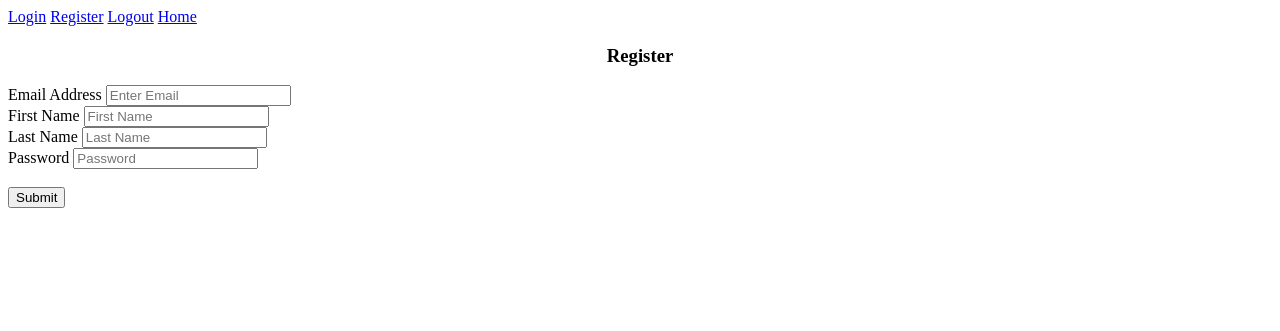
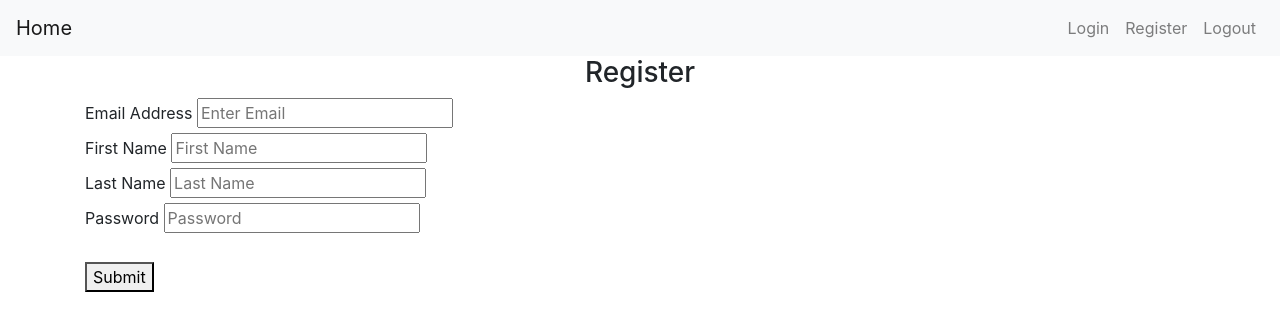
Before and after one commit to sc-grads/Clement_Mathobela, a Flask app: page /signup in a window 1280 px wide. Shown: the top 331 px of the page. Run offline with Flask 2, Linux system fonts and the light colour scheme; some libraries are stand-ins or nearby versions.

Commit message:
updated html files

```diff
--- a/E-commerce-Project/Backend/app.py
+++ b/E-commerce-Project/Backend/app.py
@@ -28,5 +28,18 @@ def signup():
         return 'Success'
     return render_template('sign_up.html')
 
+@app.route('/')
+def home():
+    return render_template('home.html')
+
+# @app.route('/register', methods=['POST'])
+# def register():
+
+@app.route('/login')
+def login():
+    return render_template('login.html')
+
+# @app.route('/register', methods=['POST'])
+
 if __name__ == '__main__':
     app.run(debug=True)
--- a/E-commerce-Project/Backend/templates/base.html
+++ b/E-commerce-Project/Backend/templates/base.html
@@ -1,40 +1,37 @@
 <!DOCTYPE html>
-<html>
+<html lang="en">
   <head>
-	<meta charset="utf-8"/>
-	<meta name="viewport" content="width=device wifth,initial-scale=1"/>
-	<title>{% block title %}Home{% endblock %}</title>
-
-
+    <meta charset="UTF-8">
+    <title>{% block title %}{% endblock %}</title>
+    <!-- Bootstrap CSS -->
+    <link rel="stylesheet" href="https://stackpath.bootstrapcdn.com/bootstrap/4.3.1/css/bootstrap.min.css" integrity="sha384-ggOyR0iXCbMQv3Xipma34MD+dH/1fQ784/j6cY/iJTQUOhcWr7x9JvoRxT2MZw1T" crossorigin="anonymous">
   </head>
   <body>
-	<nav>
-
-		<div class="" id="">
-			<div class="">
-				<a class="" id="login" href="/login">Login</a>
-				<a class="" id="signUp" href="/sign-up">Register</a>
-				<a class="" id="logout" href="/logout">Logout</a>
-				<a class="" id="home" href="/">Home</a>
-
+    <nav class="navbar navbar-expand-lg navbar-light bg-light">
+      <a class="navbar-brand" href="/">Home</a>
+      <button class="navbar-toggler" type="button" data-toggle="collapse" data-target="#navbarNav" aria-controls="navbarNav" aria-expanded="false" aria-label="Toggle navigation">
+        <span class="navbar-toggler-icon"></span>
+      </button>
+      <div class="collapse navbar-collapse" id="navbarNav">
+        <ul class="navbar-nav ml-auto">
+          <li class="nav-item">
+            <a class="nav-link" href="/login">Login</a>
+          </li>
+          <li class="nav-item">
+            <a class="nav-link" href="/sign_up">Register</a>
+          </li>
+          <li class="nav-item">
+            <a class="nav-link" href="/logout">Logout</a>
+          </li>
+        </ul>
       </div>
-
-
+    </nav>
+    <div class="container">
+      {% block content %}{% endblock %}
     </div>
-
-
-	</nav>
-
-	<div class="container">
-
-		{% block content %}
-
-		{% endblock %}
-
-	</div>
-
-
-
+    <!-- Bootstrap JavaScript -->
+    <script src="https://code.jquery.com/jquery-3.3.1.slim.min.js" integrity="sha384-q8i/X+965DzO0rT7abK41JStQIAqVgRVzpbzo5smXKp4YfRvH+8abtTE1Pi6jizo" crossorigin="anonymous"></script>
+    <script src="https://cdnjs.cloudflare.com/ajax/libs/popper.js/1.14.7/umd/popper.min.js" integrity="sha384-UO2eT0CpHqdSJQ6hJty5KVphtPhzWj9WO1clHTMGa3JDZwrnQq4sF86dIHNDz0W1" crossorigin="anonymous"></script>
+    <script src="https://stackpath.bootstrapcdn.com/bootstrap/4.3.1/js/bootstrap.min.js" integrity="sha384-JjSmVgyd0p3pXB1rRibZUAYoIIy6OrQ6VrjIEaFf/nJGzIxFDsf4x0xIM+B07jRM" crossorigin="anonymous"></script>
   </body>
-
 </html>
--- a/E-commerce-Project/Backend/templates/index.html
+++ /dev/null
@@ -1,2 +0,0 @@
-{% extends "base.html"%}
-{% block title %}Home{% endblock %}
--- a/E-commerce-Project/Backend/templates/sign_up.html
+++ b/E-commerce-Project/Backend/templates/sign_up.html
@@ -1,9 +1,11 @@
 {% extends "base.html" %}
 
-{% block title %}Sign Up{% endblock %}
+{% block title %}Sign Up
+
+{% endblock %}
 
 {% block content %}
-  <form method="POST">
+  <form method="POST" action="{{ url_for('register') }}">
     <h3 align="center">Register</h3>
     <div class="">
       <label for="email">Email Address</label>
```
Also changed, not shown: E-commerce-Project/Backend/models.py (+9 -0 lines), E-commerce-Project/Backend/templates/home.html (added, +7 -0 lines), E-commerce-Project/Backend/templates/login.html (+13 -24 lines). Lines whose indentation alone changed are shown as unchanged.
